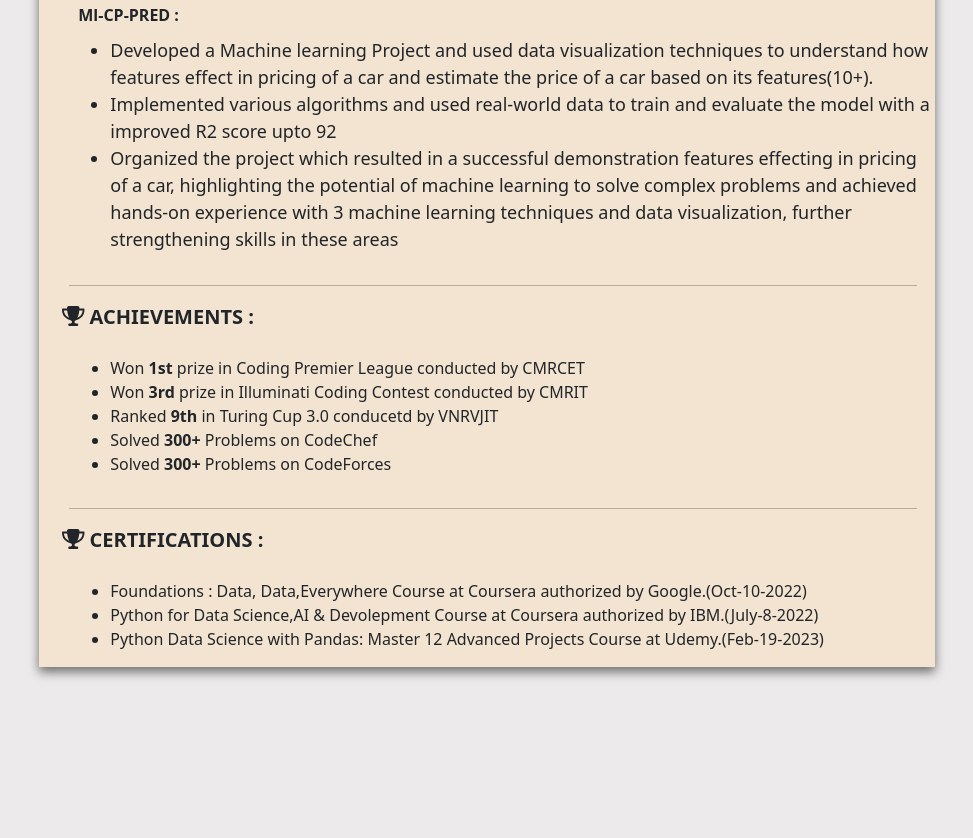
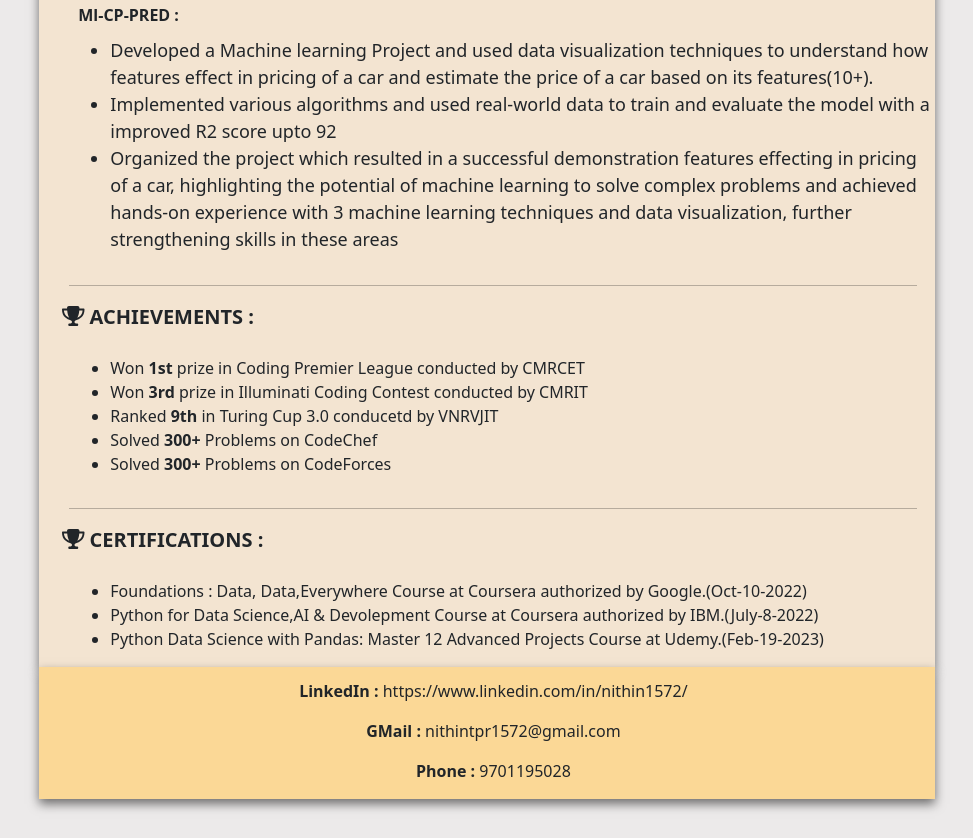
Before and after one commit to nithn1572/mern-stack, a plain HTML site: page frontend/html/resume.html in a window 1280 px wide. Shown: the part 902-1740 px from the top of the page, without its empty margins (153-1126 px from the left). Before the commit the page ends 1607 px from the top, so only its background shows below. Drawn offline with nearby package versions, Linux system fonts and the light colour scheme.

Commit message:
added socials

```diff
--- a/frontend/css/style_resume.css
+++ b/frontend/css/style_resume.css
@@ -113,3 +113,15 @@ body{
 .certifiationssection{
     padding-left: 3%;
 }
+.footersection{
+    box-shadow: 0 5px 10px 0 rgba(0, 0, 0, 0.537);
+    padding-top: 1%;
+    padding-left: 1%;
+    background-color: rgb(251, 216, 150);
+    margin-left: 15%;
+    margin-right: 15%;
+    display: flex;
+    flex-direction: column;
+    justify-content: center;
+    align-items: center;
+}
--- a/frontend/html/resume.html
+++ b/frontend/html/resume.html
@@ -98,6 +98,11 @@
             </ul>
         </div>
     </div>
+    <div class="footersection">
+        <p><b>LinkedIn : </b>https://www.linkedin.com/in/nithin1572/</p>
+        <p><b>GMail : </b>nithintpr1572@gmail.com</p>
+        <p><b>Phone : </b>9701195028</p>
+    </div>
     <script src="https://cdnjs.cloudflare.com/ajax/libs/font-awesome/6.3.0/js/all.min.js" integrity="sha512-2bMhOkE/ACz21dJT8zBOMgMecNxx0d37NND803ExktKiKdSzdwn+L7i9fdccw/3V06gM/DBWKbYmQvKMdAA9Nw==" crossorigin="anonymous" referrerpolicy="no-referrer"></script>
     <script src="https://cdnjs.cloudflare.com/ajax/libs/bootstrap/5.3.0-alpha1/js/bootstrap.min.js" integrity="sha512-eHx4nbBTkIr2i0m9SANm/cczPESd0DUEcfl84JpIuutE6oDxPhXvskMR08Wmvmfx5wUpVjlWdi82G5YLvqqJdA==" crossorigin="anonymous" referrerpolicy="no-referrer"></script>
     <script src="/js/script_resume.js"></script>
```
